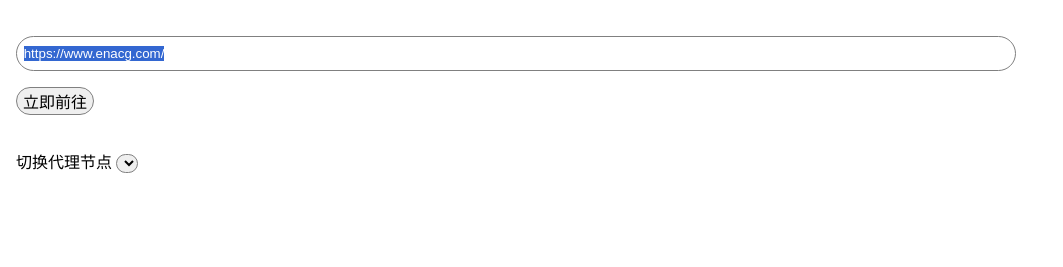
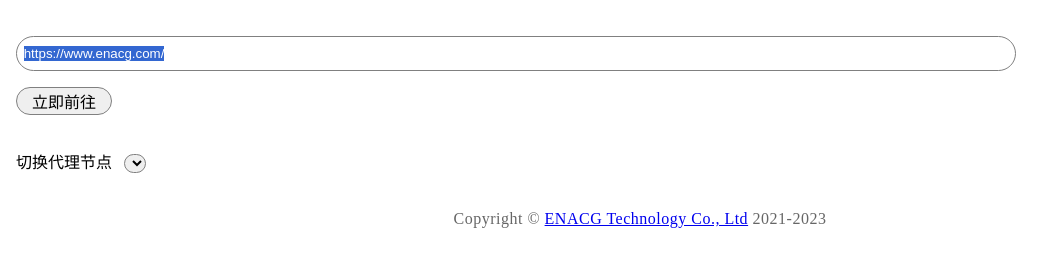
Before and after one commit to ENACG/proxy, a plain HTML site: page assets/index_v3.html in a window 1280 px wide. Shown: the part 113-380 px from the top of the page, without its empty margins (0-1063 px from the left). Drawn offline with Linux system fonts and the light colour scheme.

Commit message:
Update index_v3.html

```diff
--- a/assets/index_v3.html
+++ b/assets/index_v3.html
@@ -11,7 +11,7 @@
     }
     .box {
       margin-top: 1em;
-      vertical-align:middel;
+      vertical-align:middle;
     }
     #txtURL {
       width: 80%;
@@ -36,21 +36,29 @@
     #list a {
       margin: 1em;
     }
+    .foot {
+      color:#666;
+      font-size:16px;
+      line-height:1.5;
+      font-weight:400;
+      letter-spacing:.5px;
+    text-align:center
+    }
   </style>
 </head>
 <body>
   <br>
-  <h1 align="center">ENACG 在线代理</h1>
+  <h1 align="center">ENACG&nbsp&nbsp在线代理</h1>
   <br>
   <div class="box">
     <input id="txtURL" type="text" value="https://www.enacg.com/" autofocus>
   </div>
   <div class="box">
-    <button id="btnGo"> 立即前往 </button>
+    <button id="btnGo">&nbsp&nbsp立即前往&nbsp&nbsp</button>
   </div>
   <br>
   <div class="box">
-    <span>切换代理节点 </span>
+    <span>切换代理节点&nbsp&nbsp</span>
     <select id="selNode"></select>
   </div>
   <br>
@@ -174,4 +182,7 @@
     }
   </script>
 </body>
+  <div class="footer">
+  <p class="foot">Copyright © <a href="https://www.enacg.com/" target="blank">ENACG Technology Co., Ltd</a> 2021-2023</p>
+  </div>
 </html>
```
